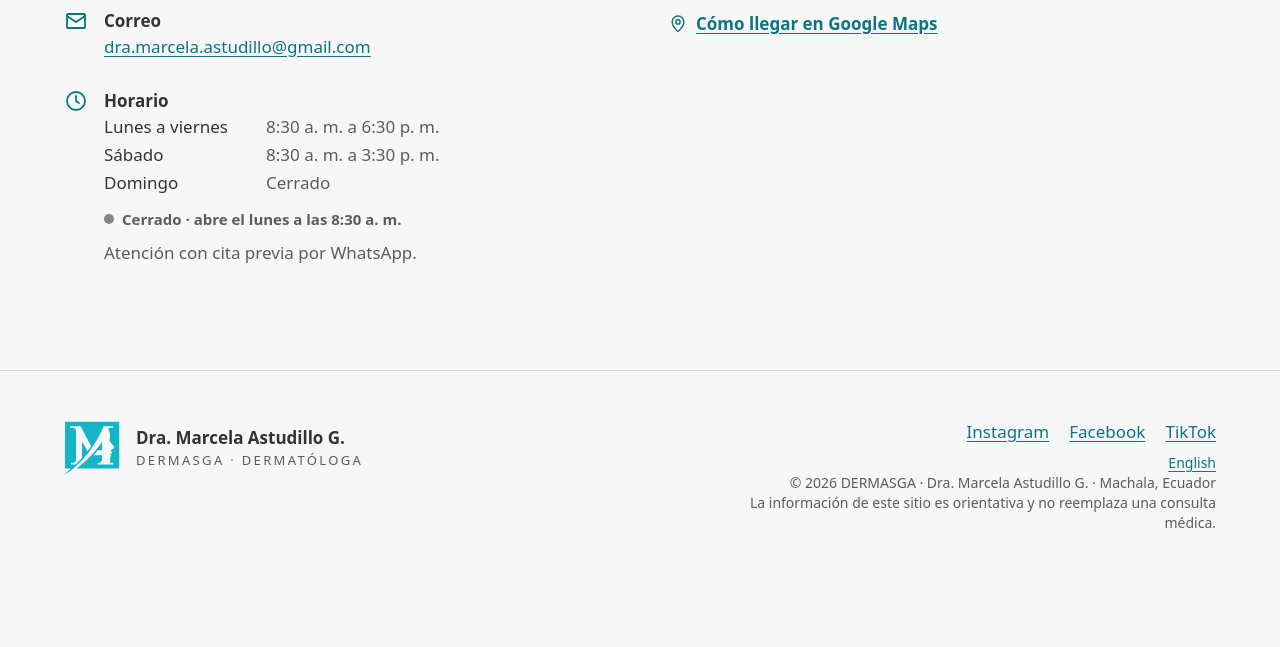
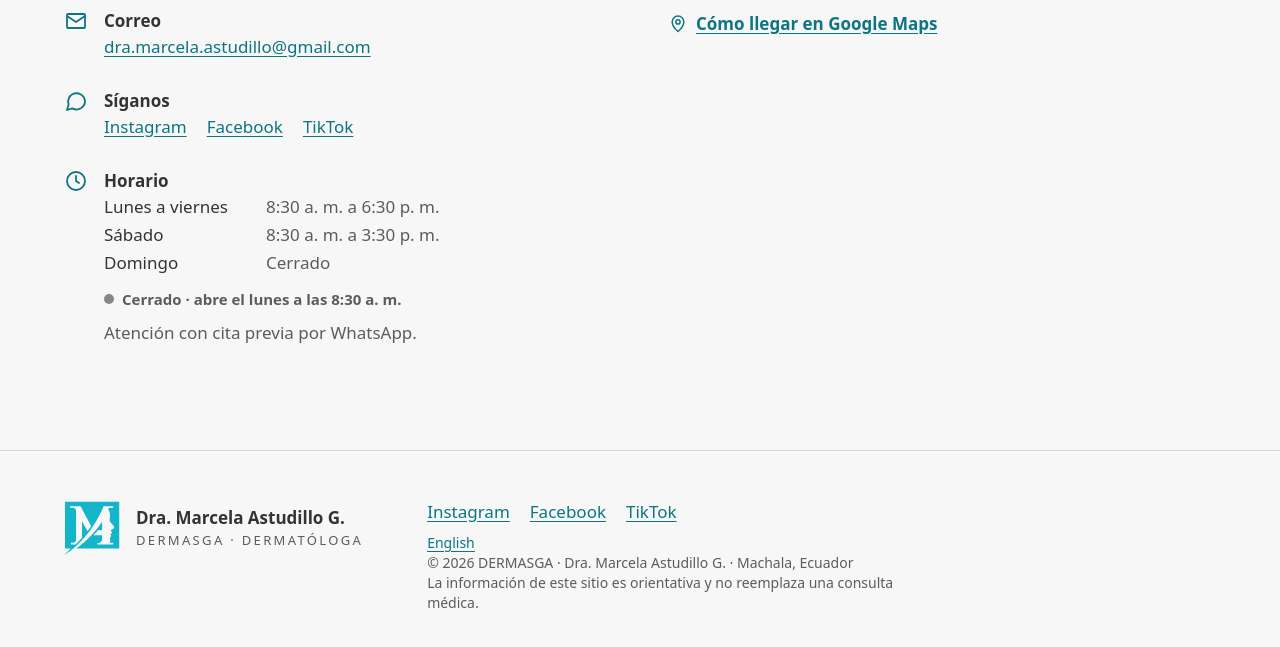
Before and after one commit to lexorec/dermasga, a Jekyll site: the page built from index.html, in a window 1280 px wide and 1400 px high, scrolled down 5851 px. Shown: the part 667-1314 px from the top of the window. Built offline with Jekyll 4.4.1, drawn with Linux system fonts in a browser that asks for light colours; some web fonts are replaced; before the commit the page ends 7099 px from its top, so only the background shows below that.

Commit message:
Keep floating WhatsApp button at the footer; left-align footer; social links in Contacto; hidden nudge no longer clickable
Co-Authored-By: Claude Opus 5.5 <noreply@anthropic.com>

```diff
--- a/assets/css/style.css
+++ b/assets/css/style.css
@@ -34,6 +34,7 @@
 @media (min-width: 1200px) { :root { --gutter: 64px; --section: 104px; --header-h: 96px; } }
 
 /* Base */
+[hidden] { display: none !important; }  /* never let a component's display rule revive a hidden element */
 *, *::before, *::after { box-sizing: border-box; }
 html {
   scroll-behavior: smooth;
@@ -282,11 +283,11 @@ a:hover { color: var(--teal-800); }
 .footer-brand img { width: 56px; height: 56px; }
 .footer-name { font-weight: 700; }
 .footer-social { display: flex; gap: 20px; margin-bottom: 8px; }
+.contact-social { display: flex; flex-wrap: wrap; gap: 6px 20px; margin: 0; }
 @media (min-width: 768px) {
-  .site-footer { padding-block: 48px; }
-  .footer-inner { flex-direction: row; justify-content: space-between; align-items: flex-start; }
-  .footer-meta { text-align: right; max-width: 520px; }
-  .footer-social { justify-content: flex-end; }
+  /* left-aligned so nothing sits under the floating WhatsApp button (bottom right) */
+  .footer-inner { flex-direction: row; justify-content: flex-start; align-items: flex-start; gap: 64px; }
+  .footer-meta { max-width: 520px; }
 }
 
 /* Floating WhatsApp button (appears after the hero) */
@@ -468,6 +469,7 @@ a:hover { color: var(--teal-800); }
   box-shadow: 0 12px 32px -12px rgba(0, 0, 0, 0.35);
   opacity: 0; transform: translateY(8px); transition: opacity 300ms ease, transform 300ms var(--ease-out);
 }
+.wa-nudge:not(.is-visible) { pointer-events: none; }
 .wa-nudge.is-visible { opacity: 1; transform: none; }
 .wa-nudge__text { color: var(--ink); font-weight: 700; font-size: 15px; line-height: 1.35; text-decoration: none; }
 .wa-nudge__text:hover { color: var(--teal-800); }
--- a/assets/js/main.js
+++ b/assets/js/main.js
@@ -177,25 +177,10 @@
   }, { rootMargin: '-45% 0px -50% 0px' });
   sections.forEach(function (s) { navObserver.observe(s); });
 
-  /* Floating WhatsApp button once the hero is out of view, and out of the way of the footer links */
-  var footer = document.querySelector('.site-footer');
+  /* Floating WhatsApp button once the hero is out of view */
   if (waFloat && hero) {
-    var heroInView = true, footerInView = false;
-    var updateFloat = function () {
-      var show = !heroInView && !footerInView;
-      waFloat.classList.toggle('is-visible', show);
-      if (!show) {
-        var nudgeEl = document.querySelector('[data-wa-nudge]');
-        if (nudgeEl && nudgeEl.classList.contains('is-visible')) { nudgeEl.classList.remove('is-visible'); nudgeEl.hidden = true; }
-      }
-    };
     new IntersectionObserver(function (entries) {
-      heroInView = entries[0].isIntersecting; updateFloat();
+      waFloat.classList.toggle('is-visible', !entries[0].isIntersecting);
     }, { threshold: 0.1 }).observe(hero);
-    if (footer) {
-      new IntersectionObserver(function (entries) {
-        footerInView = entries[0].isIntersecting; updateFloat();
-      }, { threshold: 0 }).observe(footer);
-    }
   }
 })();
--- a/index.html
+++ b/index.html
@@ -367,6 +367,16 @@ layout: null
         {% include icon-mail.svg %}
         <div><p class="contact-label">Correo</p><p><a href="mailto:{{ s.contact.email }}">{{ s.contact.email }}</a></p></div>
       </div>
+      {%- if s.contact.instagram != "" or s.contact.facebook != "" or s.contact.tiktok %}
+      <div class="contact-item reveal">
+        {% include icon-chat.svg %}
+        <div><p class="contact-label">Síganos</p><p class="contact-social">
+          {%- if s.contact.instagram != "" %}<a href="{{ s.contact.instagram }}" target="_blank" rel="noopener">Instagram</a>{% endif %}
+          {%- if s.contact.facebook != "" %}<a href="{{ s.contact.facebook }}" target="_blank" rel="noopener">Facebook</a>{% endif %}
+          {%- if s.contact.tiktok and s.contact.tiktok != "" %}<a href="{{ s.contact.tiktok }}" target="_blank" rel="noopener">TikTok</a>{% endif %}
+        </p></div>
+      </div>
+      {%- endif %}
       <div class="contact-item reveal">
         {% include icon-clock.svg %}
         <div><p class="contact-label">Horario</p>
```
Also changed, not shown: en/index.html (+10 -0 lines).
